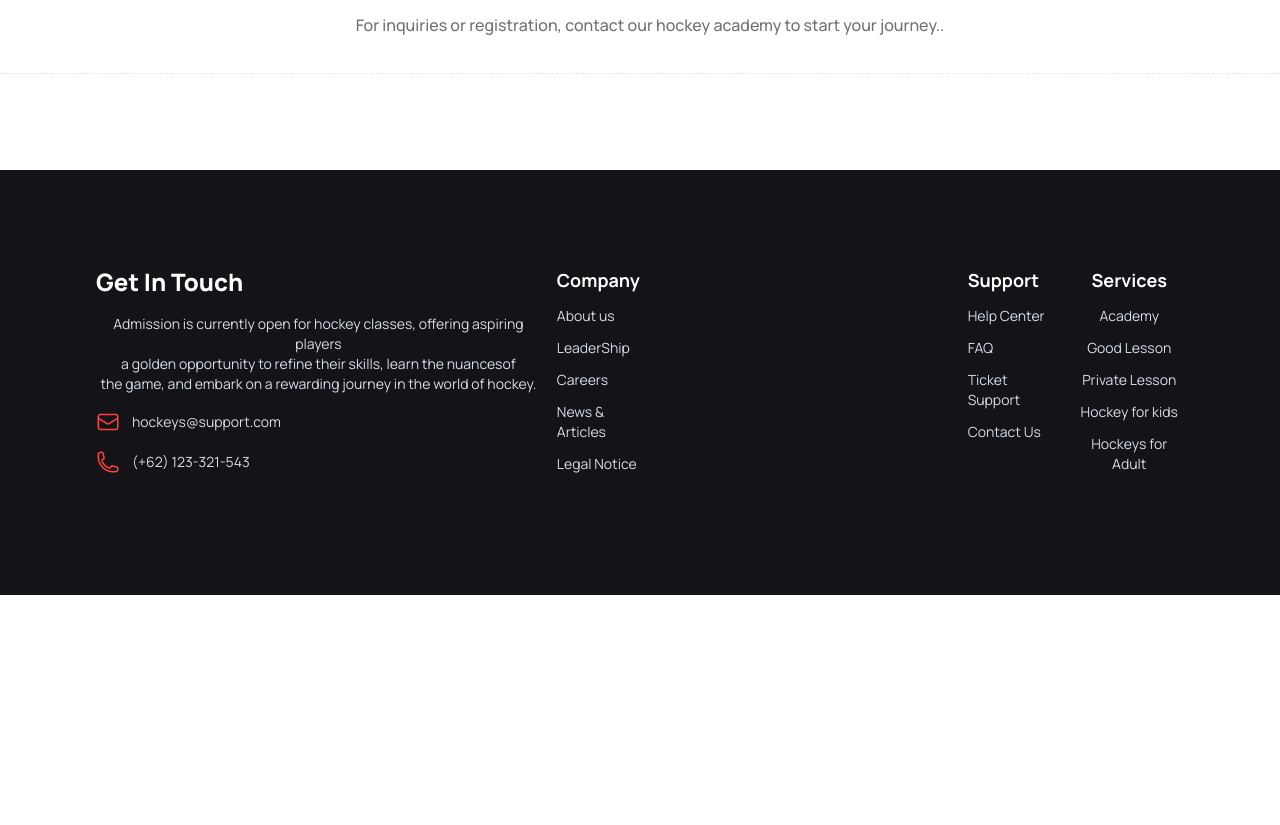
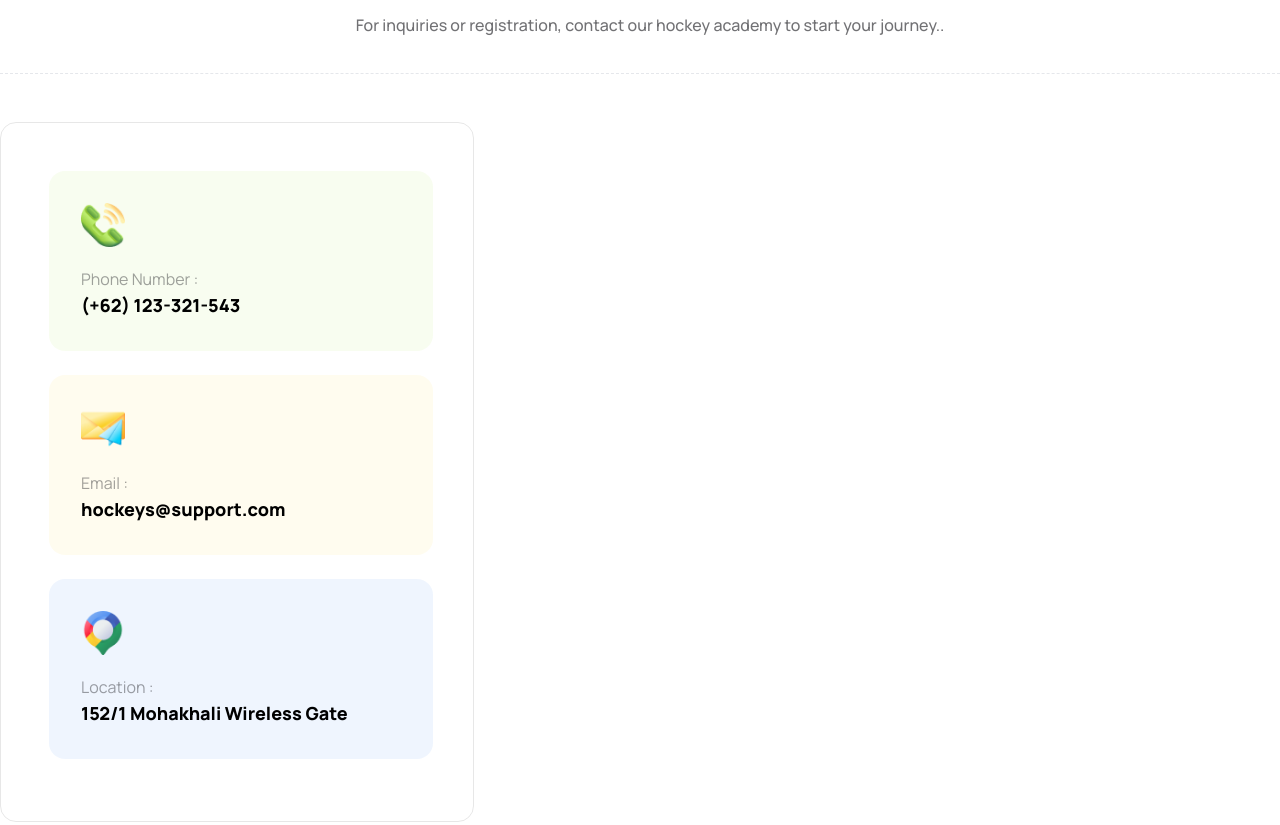
Before and after one commit to meizan2142/B9A3-Hockeys, a plain HTML site: page index.html in a window 1280 px wide. Shown: the part 2581-3406 px from the top of the page. Before the commit the page ends 3176 px from the top, so only its background shows below. Drawn offline with nearby package versions, Linux system fonts and the light colour scheme.

Commit message:
1 part has done of Get in touch

```diff
--- a/index.html
+++ b/index.html
@@ -119,7 +119,8 @@
                 <p class="text-[#13131899] font-medium text-sm lg:text-base">
                     The professional hockey club stands as a beacon of excellence, bringing together skilled athletes,
                     <br> passionate fans, and a rich tradition of the sport, fostering a legacy of achievement on the
-                    ice.</p>
+                    ice.
+                </p>
             </div>
             <hr class="text-[#13131833] border-dashed mt-4 lg:mt-6 ml-4 mr-4 lg:mr-0 lg:ml-0">
             <!-- Radial Progress -->
@@ -275,8 +276,36 @@
             </div>
             <hr class="text-[#13131833] border-dashed mt-4 lg:mt-6 ml-4 mr-4 lg:mr-0 lg:ml-0">
         </section>
-
-
+        <section class="mt-6 lg:mt-12 grid grid-cols-1 lg:grid-cols-2 grid-rows-2 lg:grid-rows-2">
+            <div
+                class="contact-section w-[380px] lg:w-[474px] h-[700px] lg:h-[700px] rounded-2xl p-12 border-[#1313181a] border-[1px] border-solid space-y-6 ml-4 mr-4 lg:mr-0 lg:ml-0">
+                <div class="card w-[287px] lg:w-96 bg-[#bced6d1a]">
+                    <div class="card-body space-y-3">
+                        <img class="w-11 h-11" src="Images/Group 1171275317.png" alt="">
+                        <p class="text-base font-normal text-[#13131866]">Phone Number : <br>
+                            <span class="text-lg font-extrabold text-black">(+62) 123-321-543</span>
+                        </p>
+                    </div>
+                </div>
+                <div class="card w-[287px] lg:w-96 bg-[#fddd5f1a]">
+                    <div class="card-body space-y-3">
+                        <img class="w-11 h-11" src="Images/Group 1171275318.png" alt="">
+                        <p class="text-base font-normal text-[#13131866]">Email : <br>
+                            <span class="text-lg font-extrabold text-black">hockeys@support.com</span>
+                        </p>
+                    </div>
+                </div>
+                <div class="card w-[287px] lg:w-96 bg-[#629cf31a]">
+                    <div class="card-body space-y-3">
+                        <img class="w-11 h-11" src="Images/Group 1171275321.png" alt="">
+                        <p class="text-base font-normal text-[#13131866]">Location : <br>
+                            <span class="text-lg font-extrabold text-black">152/1 Mohakhali Wireless Gate</span>
+                        </p>
+                    </div>
+                </div>
+            </div>
+            <div class="form-section"></div>
+        </section>
     </main>
     <footer
         class="footer p-10 bg-[#131318] text-neutral-content mt-10 lg:mt-24 lg:h-[425px] lg:flex justify-between lg:p-24 grid grid-cols-1">
@@ -328,4 +357,5 @@
         </div>
     </footer>
 </body>
+
 </html>
```
